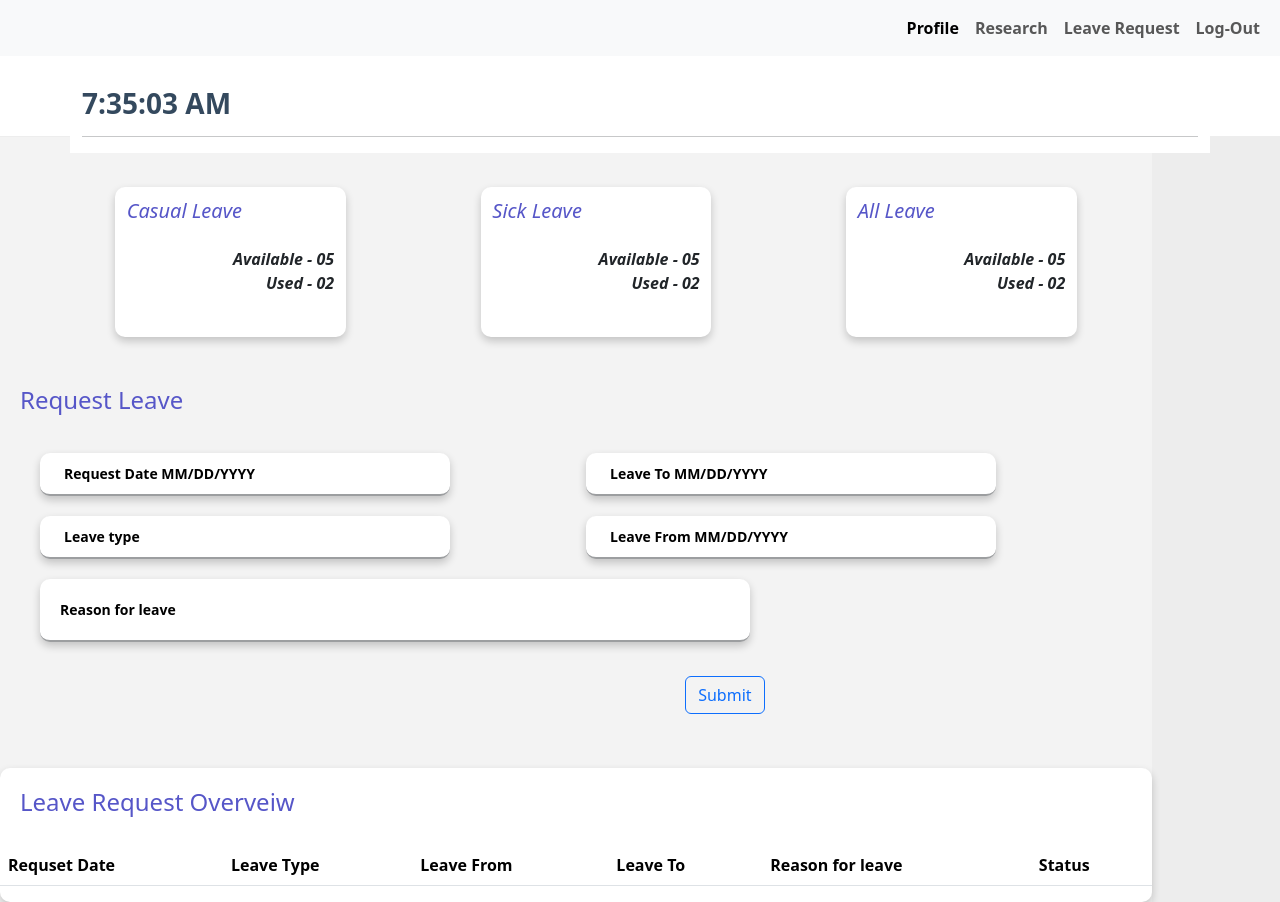
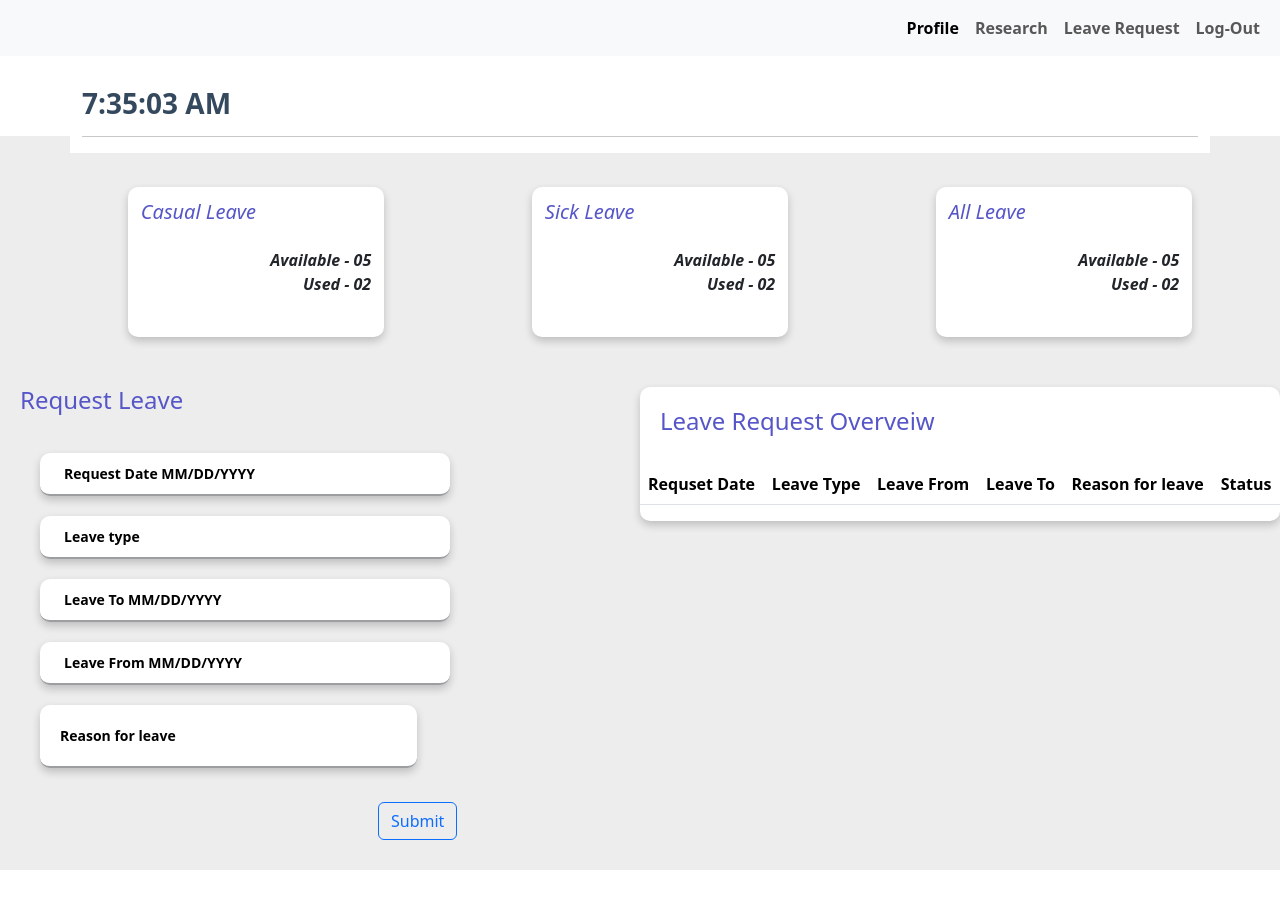
Before and after one commit to prashankulathunga/RFIAS, a React (Vite) app in the folder RFIAS_V0.1/: page /leave in a window 1280 px wide. After the commit the page ends 870 px from the top, so only its background shows below. Built offline with nearby package versions, Linux system fonts and the light colour scheme.

Commit message:
nav bar applied

```diff
--- a/RFIAS_V0.1/src/components/user/userleave.jsx
+++ b/RFIAS_V0.1/src/components/user/userleave.jsx
@@ -2,8 +2,12 @@ import Table from "react-bootstrap/Table";
 import { Button } from "react-bootstrap";
 import "./allcss.css"
 import Form from 'react-bootstrap/Form';
+import Container from "react-bootstrap/Container";
+import Row from "react-bootstrap/Row";
+import Col from "react-bootstrap/Col";
 function Leave() {
   return (
+    <Container fluid className="pg" style={{ marginTop: '120px', marginBottom: '0', paddingTop: '0', paddingBottom: '0', marginLeft: '0', marginRight: '0', paddingLeft: '0', paddingRight: '0'}}>
     <div className="page">
       <div className="leavepg boxes">
         <div className="leave-box">
@@ -29,6 +33,7 @@ function Leave() {
           </i>
         </div>
       </div>
+      <Col style={{float: "left", width: '50%'}}>
 
 
       <div className="leaveformdetail">
@@ -64,7 +69,8 @@ function Leave() {
 
 
       </div>
-      <br />
+      </Col>
+      <Col style={{float: "right", width:'50%'}}>
 
       <div className="Leaveoverview">
         <h2>Leave Request Overveiw</h2>
@@ -82,7 +88,10 @@ function Leave() {
           <tbody></tbody>
         </Table>
       </div>
+      </Col>
     </div>
+
+    </Container>
   );
 }
 
```
Also changed, not shown: RFIAS_V0.1/src/components/user/allcss.css (line endings or trailing spaces).
